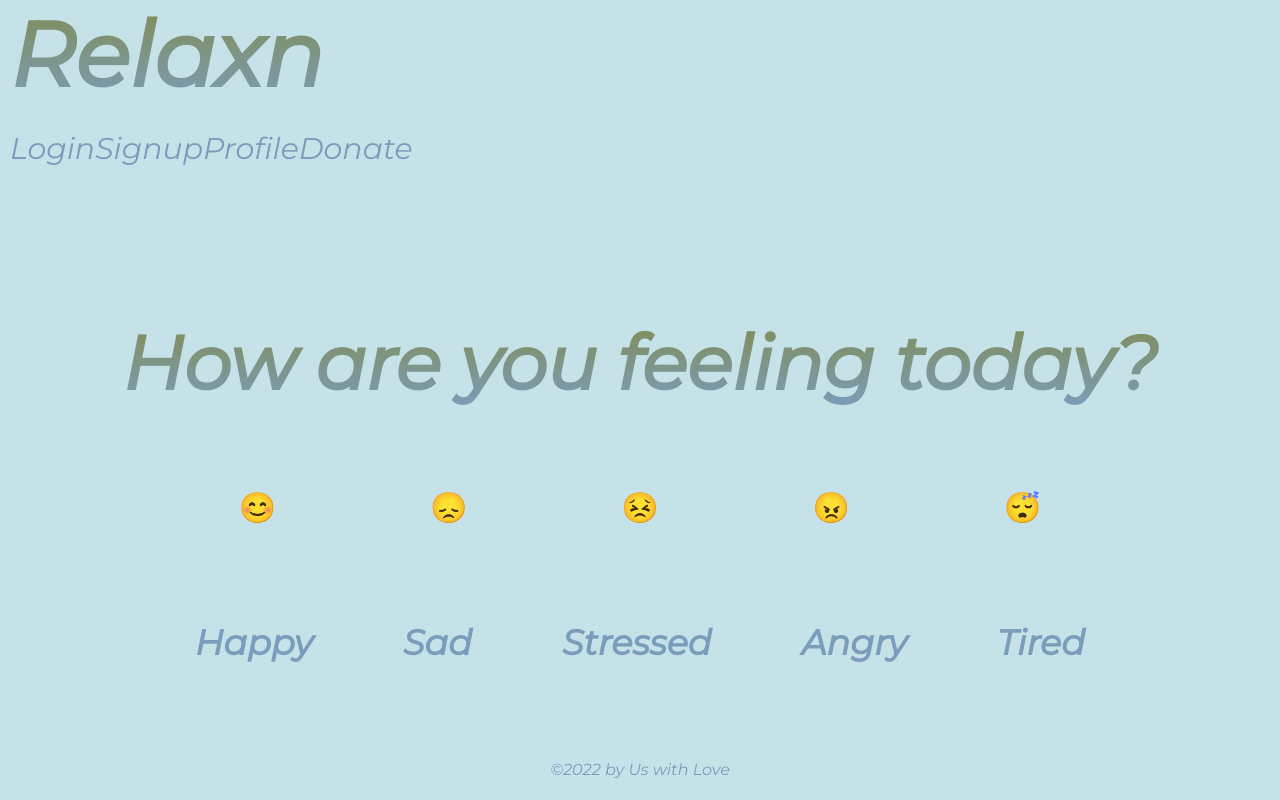
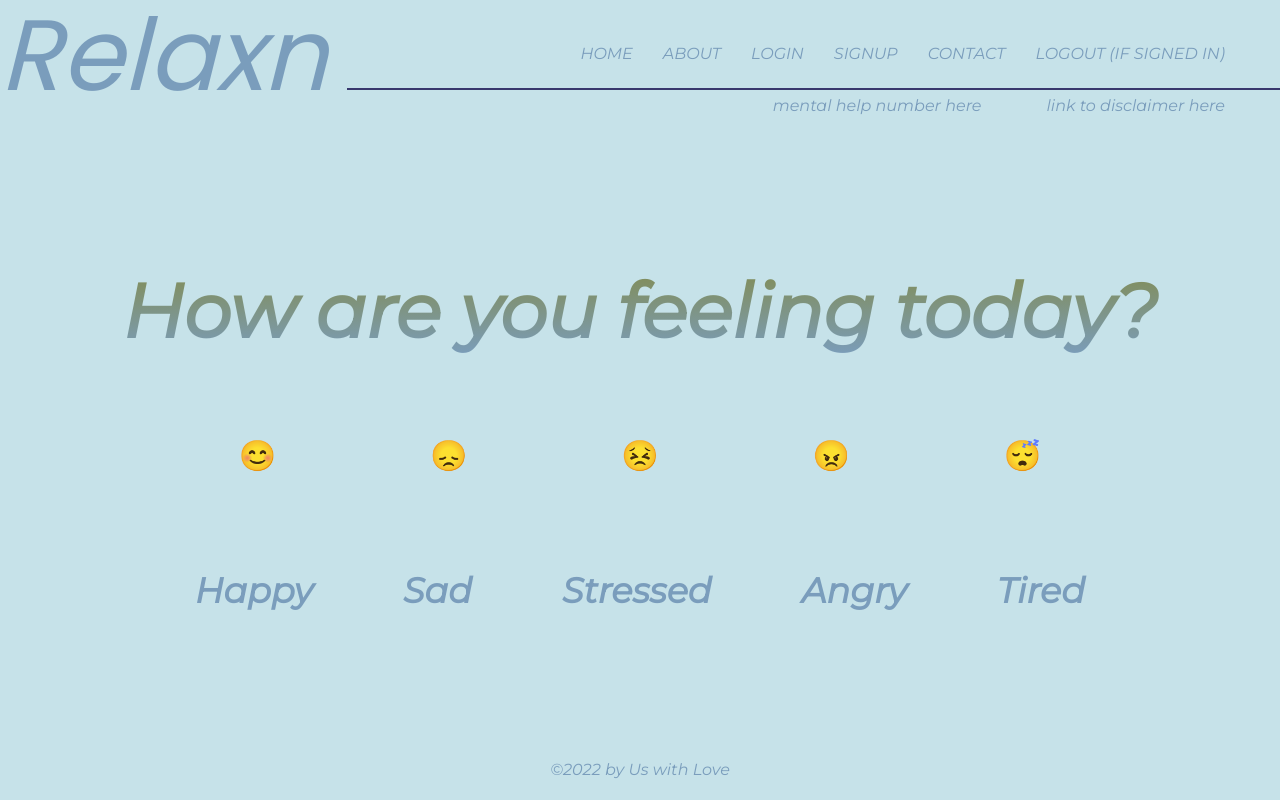
Before and after one commit to Brock-Merritt/Relaxn, a React (Create React App) app in the folder client/: page / in a window 1280 px wide. Built offline with nearby package versions, Linux system fonts and the light colour scheme.

Commit message:
prelim styling of a navbar

```diff
--- a/client/src/App.css
+++ b/client/src/App.css
@@ -1,3 +1,9 @@
+@import url('https://fonts.googleapis.com/css2?family=Poppins:wght@300;400&display=swap');
+
+body {
+  font-family: 'Poppins', sans-serif;
+
+}
 .App {
   text-align: center;
 }
--- a/client/src/App.js
+++ b/client/src/App.js
@@ -15,6 +15,8 @@ import Sad from "./Pages/Sad";
 import Angry from "./Pages/Angry";
 import Stressed from "./Pages/Stressed";
 import Tired from "./Pages/Tired";
+
+import './App.css'
 
 
 const client = new ApolloClient({
--- /dev/null
+++ b/client/src/Components/Header/Header.css
@@ -0,0 +1,95 @@
+@import url('https://fonts.googleapis.com/css2?family=Poppins:wght@300;400&display=swap');
+
+.header {
+    margin-top: 20px;
+    display: flex;
+    flex: 1;
+    flex-direction: column;
+  }
+
+  .header-top {
+    display: flex;
+    width: 100%;
+    height: 70px;
+  }
+
+  .header-top__logo {
+    display: flex;
+    justify-content: center;
+    align-items: center;
+    margin-right: 20px;
+  }
+
+  .header-logo {
+    color: inherit;
+    text-decoration: inherit;
+    font-family:'Poppins', sans-serif;
+    font-style: italic;
+    font-size: 100px;
+  }
+
+  .header-top__navbar {
+    display: flex;
+    flex: 1;
+    flex-direction: column;
+  }
+
+  .header-top__seperator {
+    width: 100%;
+    border: none;
+    height: 2px;
+    margin-top: 2px;
+    background-color: rgb(56, 56, 109);
+  }
+
+  .header-top__navigation {
+    display: flex;
+    flex: 1;
+    flex-direction: row;
+    justify-content: flex-end;
+    margin-right: 55px;
+  }
+
+  .header-bottom {
+    display: flex;
+    flex: 1;
+    justify-content: flex-end;
+    align-items: center;
+    margin-top: 6px;
+  }
+
+  .header-bottom__email {
+    margin-right: 55px;
+  }
+
+  .header-bottom__phone {
+    margin-right: 65px;
+  }
+
+  .header-bottom__bag {
+    position: absolute;
+    display: flex;
+  }
+
+  .header-bottom__bag-icon {
+    position: relative;
+    display: flex;
+    left: -5px;
+    width: 30px;
+    height: 30px;
+  }
+
+  .header-bottom__bag-count {
+    position: absolute;
+    display: flex;
+    justify-content: center;
+    align-items: center;
+    font-family: RobotoRegular;
+    right: 0px;
+    top: -5px;
+    width: 20px;
+    height: 20px;
+    background-color: red;
+    border-radius: 10px;
+    color: white;
+  }
--- /dev/null
+++ b/client/src/Components/Header/Header.jsx
@@ -0,0 +1,33 @@
+import React from 'react';
+import Navbar from '../navbar/Navbar';
+
+import './Header.css';
+
+function Header () {
+
+    return (
+        <section className="header">
+      <section className="header-top">
+        <section className="header-top__logo">
+          <a href="/" className="header-logo">Relaxn</a>
+        </section>
+        <section className="header-top__navbar">
+          <section className="header-top__navigation">
+            <Navbar />
+          </section>
+          <hr className="header-top__seperator" />
+        </section>
+      </section>
+      <section className="header-bottom">
+        <section className="header-bottom__phone">
+          mental help number here
+        </section>
+        <section className="header-bottom__email">
+          link to disclaimer here
+        </section>
+      </section>
+    </section>
+  )
+}
+
+export default Header;
--- a/client/src/Components/Header/index.js
+++ b/client/src/Components/Header/index.js
@@ -1,40 +1,57 @@
-import React from "react";
-import { Link } from "react-router-dom";
-import AuthService from "../../utils/auth";
-
-const Header = () => {
-  const logout = (event) => {
-    event.preventDefault();
-    AuthService.logout();
-  };
-  return (
-    <header className="main-header">
-      <div>
-        <Link to="/">
-          <h1 className="title">Relaxn</h1>
-        </Link>
-
-        <nav>
-          {AuthService.loggedIn() ? (
-            <>
-              <Link to="/profile">Me</Link>
-              <a href="/" onClick={logout}>
-                Logout
-              </a>
-            </>
-          ) : (
-            <>
-              <Link to="/login">Login</Link>
-              <Link to="/signup">Signup</Link>
-              <Link to="/profile">Profile</Link>
-              <a href="https://buy.stripe.com/test_3cseYn4CM5bi4Uw5kl" target="_blank">Donate</a>
-
-            </>
-          )}
-        </nav>
-      </div>
-    </header>
-  );
-};
+import Header from './Header';
 
 export default Header;
+
+
+
+
+
+
+
+
+
+
+
+
+
+
+// import React from "react";
+// import { Link } from "react-router-dom";
+// import AuthService from "../../utils/auth";
+
+// const Header = () => {
+//   const logout = (event) => {
+//     event.preventDefault();
+//     AuthService.logout();
+//   };
+//   return (
+//     <header className="main-header">
+//       <div>
+//         <Link to="/">
+//           <h1 className="title">Relaxn</h1>
+//         </Link>
+
+//         <nav>
+//           {AuthService.loggedIn() ? (
+//             <>
+//               <Link to="/profile">Me</Link>
+//               <a href="/" onClick={logout}>
+//                 Logout
+//               </a>
+//             </>
+//           ) : (
+//             <>
+//               <Link to="/login">Login</Link>
+//               <Link to="/signup">Signup</Link>
+//               <Link to="/profile">Profile</Link>
+//               <a href="https://buy.stripe.com/test_3cseYn4CM5bi4Uw5kl" target="_blank" rel="noreferrer">Donate</a>
+
+//             </>
+//           )}
+//         </nav>
+//       </div>
+//     </header>
+//   );
+// };
+
+// export default Header;
--- /dev/null
+++ b/client/src/Components/navbar/Navbar.css
@@ -0,0 +1,15 @@
+.navbar {
+    display: flex;
+    flex-direction: row;
+  }
+
+  .navbar-item {
+    display: flex;
+    justify-content: center;
+    align-items: center;
+    margin-left: 30px;
+    color: inherit;
+    text-decoration: inherit;
+    text-transform: uppercase;
+    outline: none;
+  }
--- /dev/null
+++ b/client/src/Components/navbar/Navbar.jsx
@@ -0,0 +1,18 @@
+import React from 'react';
+import './Navbar.css'
+
+function Navbar () {
+
+    return (
+        <section className="navbar">
+        <a href="/" className="navbar-item">Home</a>
+        <a href="/about" className="navbar-item">About</a>
+        <a href="/login" className="navbar-item">Login</a>
+        <a href="/signup" className="navbar-item">Signup</a>
+        <a href="/contact" className="navbar-item">Contact</a>
+        <a href="/" className="navbar-item">Logout (if signed in)</a>
+    </section>
+    )
+}
+
+export default Navbar;
```
Also changed, not shown: client/src/Components/index.js (added, +7 -0 lines), client/src/Components/navbar/index.js (added).
